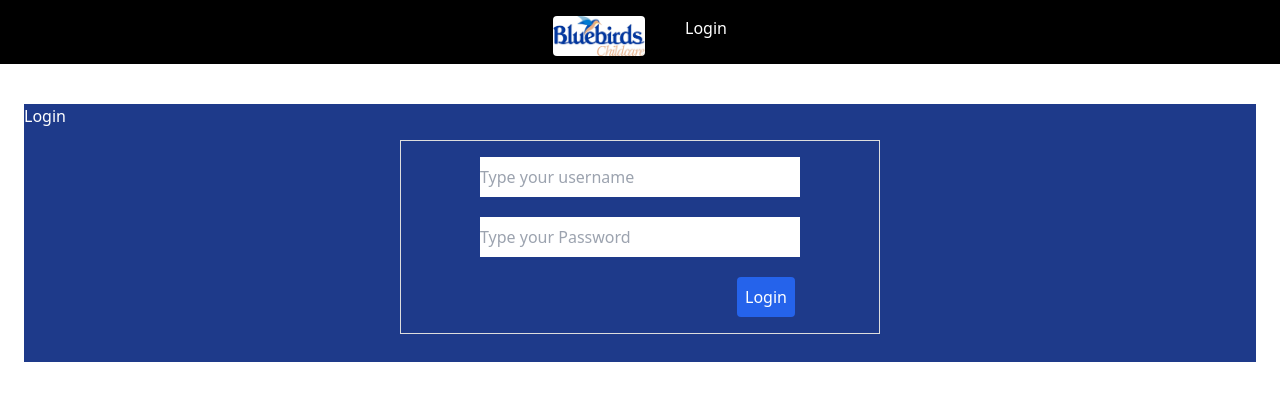
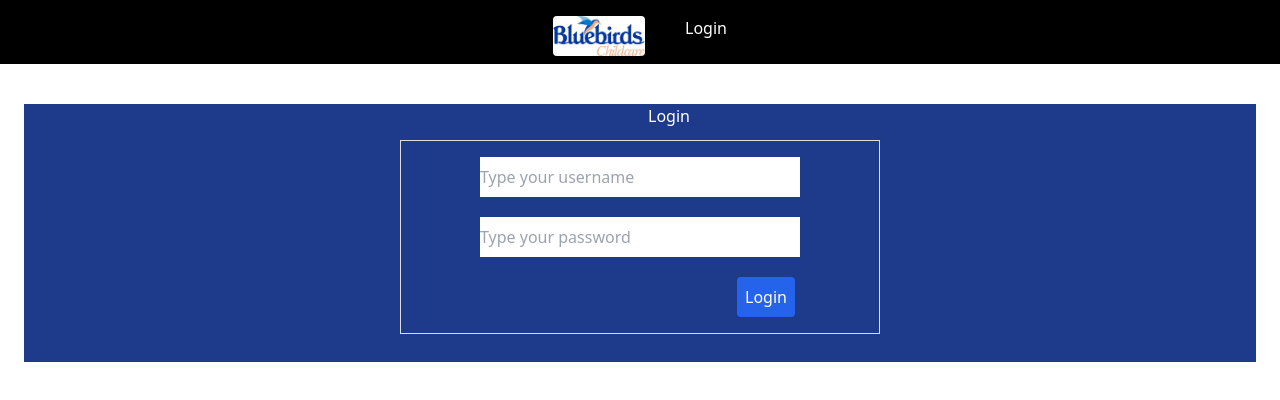
Before and after one commit to olootu/staffpolicy, a React (Vite) app: page /login in a window 1280 px wide. Shown: the top 400 px of the page. Built offline with nearby package versions, Linux system fonts and the light colour scheme.

Commit message:
navigation issues resolved

```diff
--- a/src/App.tsx
+++ b/src/App.tsx
@@ -3,29 +3,95 @@ import PolicyViewer from "./pages/PolicyViewer";
 import Dashboard from "./pages/Dashboard";
 import NavBar from "./components/NavBar/NavBar";
 import { QueryClient, QueryClientProvider } from '@tanstack/react-query';
-import { UserProvider } from "./Context/Context";
+import { userContext, UserProvider } from "./Context/Context";
 import Admin from "./pages/Admin";
 import Login from "./pages/Login";
-
+import { useContext } from "react";
 
 const queryClient = new QueryClient();
 
-export default function App() {
-  const isAuthenticated = !!localStorage.getItem("token");
+function AppContent() {
+  // Use userContext to get authentication status from context
+  const { user } = useContext(userContext);
+
   return (
-    <UserProvider>
-    <QueryClientProvider client={queryClient}>
     <Router>
       <NavBar />
       <Routes>
         <Route path="/login" element={<Login />} />
-          <Route path="/dashboard" element={isAuthenticated ? <Dashboard /> : <Navigate to="/login" />} />
-          <Route path="/policy" element={isAuthenticated ? <PolicyViewer /> : <Navigate to="/login" />} />
-          <Route path="/admin" element={isAuthenticated ? <Admin /> : <Navigate to="/login" />} />
+        <Route path="/dashboard" element={user ? <Dashboard /> : <Navigate to="/login" />} />
+        <Route path="/policy" element={user ? <PolicyViewer /> : <Navigate to="/login" />} />
+        <Route path="/admin" element={user?.role === 'admin' ? <Admin /> : <Navigate to="/dashboard" />} />
         <Route path="*" element={<Navigate to="/dashboard" />} />
       </Routes>
     </Router>
+  );
+}
+
+export default function App() {
+  return (
+    <UserProvider>
+      <QueryClientProvider client={queryClient}>
+        <AppContent />
       </QueryClientProvider>
     </UserProvider>
   );
 }
+
+
+
+
+
+
+
+
+
+
+
+// import { BrowserRouter as Router, Route, Routes, Navigate } from "react-router-dom";
+// import PolicyViewer from "./pages/PolicyViewer";
+// import Dashboard from "./pages/Dashboard";
+// import NavBar from "./components/NavBar/NavBar";
+// import { QueryClient, QueryClientProvider } from '@tanstack/react-query';
+// import { UserProvider } from "./Context/Context";
+// import Admin from "./pages/Admin";
+// import Login from "./pages/Login";
+
+
+// const queryClient = new QueryClient();
+
+// export default function App() {
+//   const isAuthenticated = !!localStorage.getItem("token");
+//   console.log(isAuthenticated)
+//   return (
+
+//     <UserProvider>
+//     <QueryClientProvider client={queryClient}>
+//       <Router>
+//         <NavBar />
+//         <Routes>
+//           <Route path="/login" element={<Login />} />
+//           <Route path="/dashboard" element={<Dashboard />} />
+//           <Route path="/policy" element={<PolicyViewer /> } />
+//           <Route path="/admin" element={<Admin /> } />
+//           <Route path="*" element={<Navigate to="/dashboard" />} />
+//         </Routes>
+//       </Router>
+//     </QueryClientProvider>
+//   </UserProvider>
+//   //   <UserProvider>
+//   //   <QueryClientProvider client={queryClient}>
+//   //     <Router>
+//   //       <NavBar />
+//   //       <Routes>
+//   //         <Route path="/login" element={<Login />} />
+//   //         <Route path="/dashboard" element={isAuthenticated ? <Dashboard /> : <Navigate to="/login" />} />
+//   //         <Route path="/policy" element={isAuthenticated ? <PolicyViewer /> : <Navigate to="/login" />} />
+//   //         <Route path="/admin" element={isAuthenticated ? <Admin /> : <Navigate to="/login" />} />
+//   //         <Route path="*" element={<Navigate to="/dashboard" />} />
+//   //       </Routes>
+//   //     </Router>
+//   //   </QueryClientProvider>
+//   // </UserProvider>
+//   );
+// }
--- a/src/components/SignIn/SignIn.tsx
+++ b/src/components/SignIn/SignIn.tsx
@@ -1,55 +1,69 @@
 import { useMutation } from '@tanstack/react-query';
-import axios from 'axios';
 import { useContext, useState } from 'react';
 import { useNavigate } from 'react-router-dom';
 import { userContext } from '../../Context/Context';
+import { useQueryClient } from '@tanstack/react-query';
+import axios from 'axios';
+import './login.css';
 
 const SignIn = () => {
-  const navigate = useNavigate();
-  const { setUser } = useContext(userContext);
   const [logUsername, setLogUsername] = useState('');
   const [logPassword, setLogPassword] = useState('');
+  const { setUser } = useContext(userContext);
+  const navigate = useNavigate();
+
+
+
+const queryClient = useQueryClient();
 
 const loginMutation = useMutation({
-    mutationFn: async (formData: { logUsername: string, logPassword: string }) => {
+  mutationFn: async (formData: { logUsername: string; logPassword: string }) => {
     const res = await axios.post('https://staffpolicy-nodeserver.onrender.com/login', formData);
     return res.data;
   },
-    onSuccess: (data) => {
+  onSuccess: async (data) => {
     localStorage.setItem('token', JSON.stringify(data));
     setUser(data);
     navigate('/dashboard');
+
+    // ⏳ Preload documents immediately
+    await queryClient.invalidateQueries({ queryKey: ['docs'] });
   },
-    onError: (error) => {
-      console.error('Login error:', error);
-    }
 });
 
-  const handleSubmit = (e: React.FormEvent<HTMLFormElement>) => {
+  const handleSubmit = (e: React.FormEvent) => {
     e.preventDefault();
     loginMutation.mutate({ logUsername, logPassword });
+    console.log('Hjjkdldldl')
+
   };
 
   return (
     <div className='bg-blue-900 mt-10 m-6 text-white pb-7'>
       <h1 className='login-text mb-3'>Login</h1>
-      {loginMutation.isError && <p className='text-red-400 text-center ml-20'>Your details are incorrect!</p>}
-      <form className='relative' onSubmit={handleSubmit}>
+      {loginMutation.isError && (
+        <p className='text-red-400 text-center ml-20'>Your details are incorrect!</p>
+      )}
+      <form onSubmit={handleSubmit}>
         <input
           className='text-black'
-          name='log_username'
+          type='text'
+          value={logUsername}
           placeholder='Type your username'
-          value={logUsername}
           onChange={(e) => setLogUsername(e.target.value)}
         />
         <input
           className='text-black'
-          name='log_password'
-          placeholder='Type your Password'
+          type='password'
           value={logPassword}
+          placeholder='Type your password'
           onChange={(e) => setLogPassword(e.target.value)}
         />
-        <button type='submit' disabled={loginMutation.isPending} className='relative bottom-0 left-80 bg-blue-600 text-white p-2 rounded'>
+        <button
+          type='submit'
+          className='relative bottom-0 left-80 bg-blue-600 text-white p-2 rounded'
+          disabled={loginMutation.isPending}
+        >
           {loginMutation.isPending ? 'Logging in...' : 'Login'}
         </button>
       </form>
@@ -57,7 +71,69 @@ const SignIn = () => {
   );
 };
 
-export default SignIn
+export default SignIn;
+
+
+// import { useMutation } from '@tanstack/react-query';
+// import axios from 'axios';
+// import { useContext, useState } from 'react';
+// import { useNavigate } from 'react-router-dom';
+// import { userContext } from '../../Context/Context';
+
+// const SignIn = () => {
+//   const navigate = useNavigate();
+//   const { setUser } = useContext(userContext);
+//   const [logUsername, setLogUsername] = useState('');
+//   const [logPassword, setLogPassword] = useState('');
+
+//   const loginMutation = useMutation({
+//     mutationFn: async (formData: { logUsername: string, logPassword: string }) => {
+//       const res = await axios.post('https://staffpolicy-nodeserver.onrender.com/login', formData);
+//       return res.data;
+//     },
+//     onSuccess: (data) => {
+//       localStorage.setItem('token', JSON.stringify(data));
+//       setUser(data);
+//       navigate('/dashboard');
+//     },
+//     onError: (error) => {
+//       console.error('Login error:', error);
+//     }
+//   });
+
+//   const handleSubmit = (e: React.FormEvent<HTMLFormElement>) => {
+//     e.preventDefault();
+//     loginMutation.mutate({ logUsername, logPassword });
+//   };
+
+//   return (
+//     <div className='bg-blue-900 mt-10 m-6 text-white pb-7'>
+//       <h1 className='login-text text-center mb-3'>Login</h1>
+//       {loginMutation.isError && <p className='text-red-400 text-center ml-20'>Your details are incorrect!</p>}
+//       <form className='relative' onSubmit={handleSubmit}>
+//         <input
+//           className='text-black'
+//           name='log_username'
+//           placeholder='Type your username'
+//           value={logUsername}
+//           onChange={(e) => setLogUsername(e.target.value)}
+//         />
+//         <input
+//           className='text-black'
+//           name='log_password'
+//           placeholder='Type your Password'
+//           value={logPassword}
+//           onChange={(e) => setLogPassword(e.target.value)}
+//         />
+//         <button type='submit' disabled={loginMutation.isPending} className='relative bottom-0 left-80 bg-blue-600 text-white p-2 rounded'>
+//           {loginMutation.isPending ? 'Logging in...' : 'Login'}
+//         </button>
+//       </form>
+//     </div>
+//   );
+// };
+
+// export default SignIn
 
 // import axios from 'axios';
 // import { useContext, useState } from 'react'
```
Lines whose indentation alone changed are shown as unchanged.
